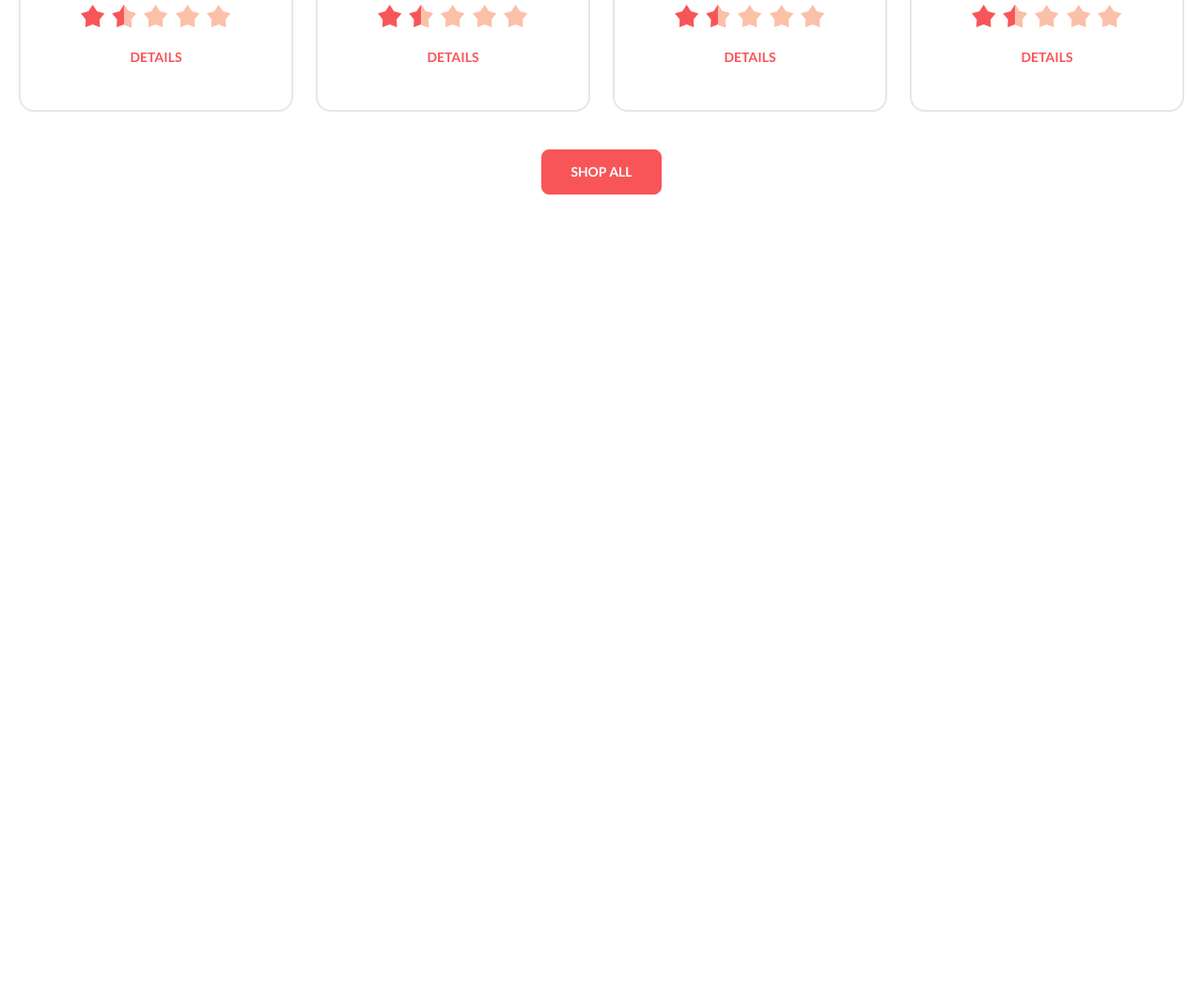
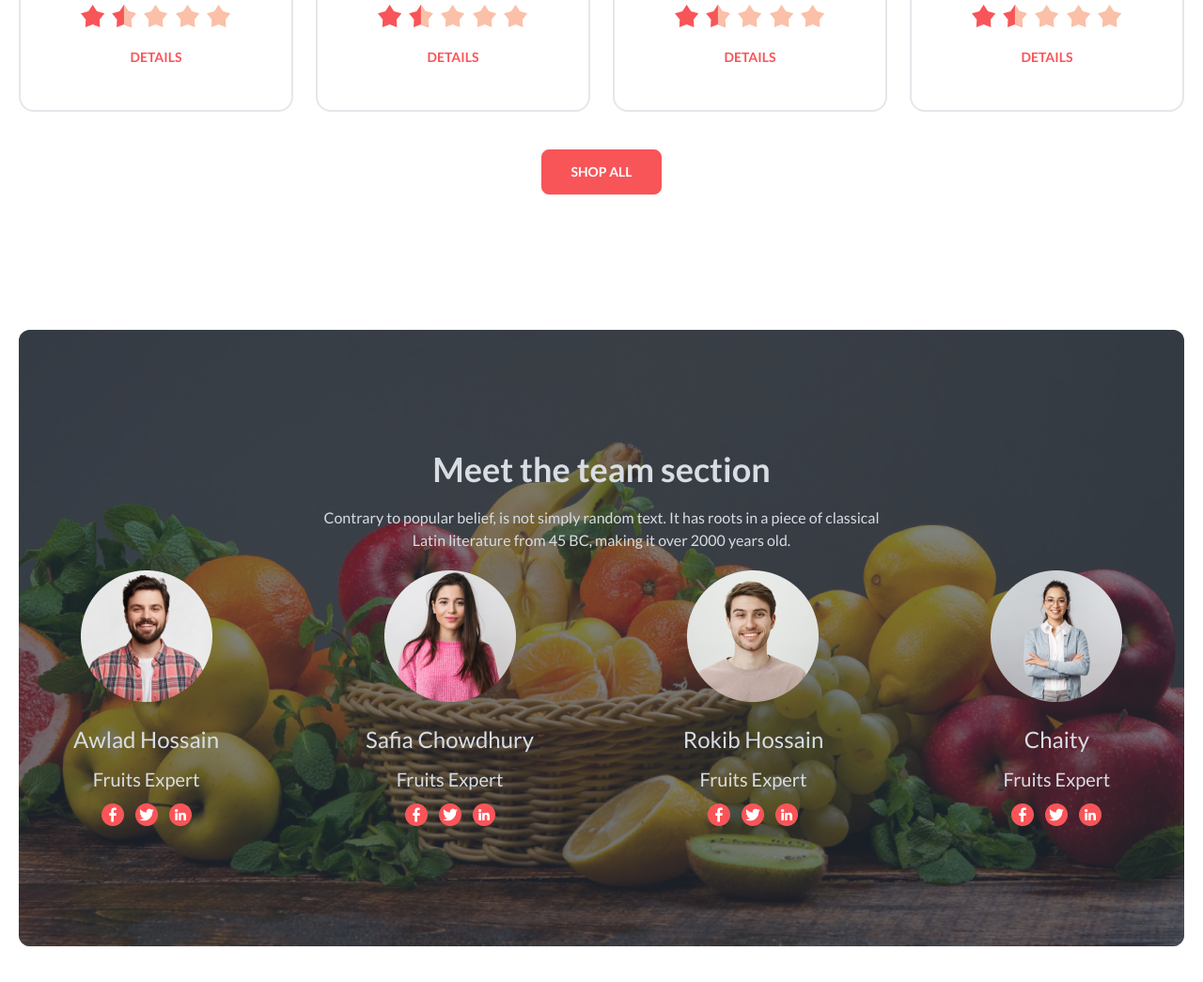
Before and after one commit to Ateka-Oishi/PH-Asssignment-3, a plain HTML site: page index.html in a window 1280 px wide. Shown: the part 632-1677 px from the top of the page at 94% size. Before the commit the page ends 839 px from the top, so only its background shows below. Drawn offline with nearby package versions, Linux system fonts and the light colour scheme.

Commit message:
team section completed

```diff
--- a/index.html
+++ b/index.html
@@ -274,7 +274,71 @@
       </div>
     </section>
 
-    <!-- Team section -->
+    <!-- Team section starts-->
+    <section class="container mx-auto px-5">
+
+      <div class="hero my-12 md:my-20 lg:my-36" style="background-image: url(images/banner1.png); border-radius: 12px;">
+      <div class="hero-overlay bg-opacity-60 rounded-xl"></div>
+      <div class="hero-content text-center text-neutral-content py-16 md:py-20 lg:py-32">
+       <div class="max-w-7xl">
+        <h1 class="text-4xl font-bold mb-5">Meet the team section</h1>
+        <p class="mb-5">Contrary to popular belief, is not simply random text. It has roots in a piece of classical<br> Latin literature from 45 BC, making it over 2000 years old.</p>
+        <div class="grid grid-cols-1 md:grid-cols-2 lg:grid-cols-4 gap-16 md:gap-20 lg:gap-36">
+          <div class="flex flex-col gap-3 justify-center items-center">
+            <!-- expert 1 -->
+            <img src="images/member1.png" alt="" class="mb-3">
+            <h3 class="text-2xl">Awlad Hossain</h3>
+            <p class="text-xl">Fruits Expert</p>
+            <div class="flex gap-3">
+              <img src="images/facebook.png" alt="">
+              <img src="images/twitter.png" alt="">
+              <img src="images/linkedin.png" alt="">
+            </div>
+          </div>
+          <!-- expert 2 -->
+
+          <div class="flex flex-col gap-3 justify-center items-center">
+            <img src="images/member2.png" alt="" class="mb-3">
+            <h3 class="text-2xl">Safia Chowdhury</h3>
+            <p class="text-xl">Fruits Expert</p>
+            <div class="flex gap-3">
+              <img src="images/facebook.png" alt="">
+              <img src="images/twitter.png" alt="">
+              <img src="images/linkedin.png" alt="">
+            </div>
+          </div>
+          <!-- expert 3 -->
+
+          <div class="flex flex-col gap-3 justify-center items-center">
+            <img src="images/member3.png" alt="" class="mb-3">
+            <h3 class="text-2xl">Rokib Hossain</h3>
+            <p class="text-xl">Fruits Expert</p>
+            <div class="flex gap-3">
+              <img src="images/facebook.png" alt="">
+              <img src="images/twitter.png" alt="">
+              <img src="images/linkedin.png" alt="">
+            </div>
+          </div>
+
+          <div class="flex flex-col gap-3 justify-center items-center">
+            <img src="images/member4.png" alt="" class="mb-3">
+            <h3 class="text-2xl">Chaity</h3>
+            <p class="text-xl">Fruits Expert</p>
+            <div class="flex gap-3">
+              <img src="images/facebook.png" alt="">
+              <img src="images/twitter.png" alt="">
+              <img src="images/linkedin.png" alt="">
+            </div>
+          </div>
+
+        </div>
+       </div>
+      </div>
+      </div>
+
+    </section>
+
+
 
     </main>
 
```
Also changed, not shown: images/apple-f.png (added), images/facebook-f.png (added), images/facebook.png (added), images/instagram-f.png (added), images/linkedin-f.png (added), images/linkedin.png (added), images/twitter-f.png (added), images/twitter.png (added), images/youtube-f.png (added).
